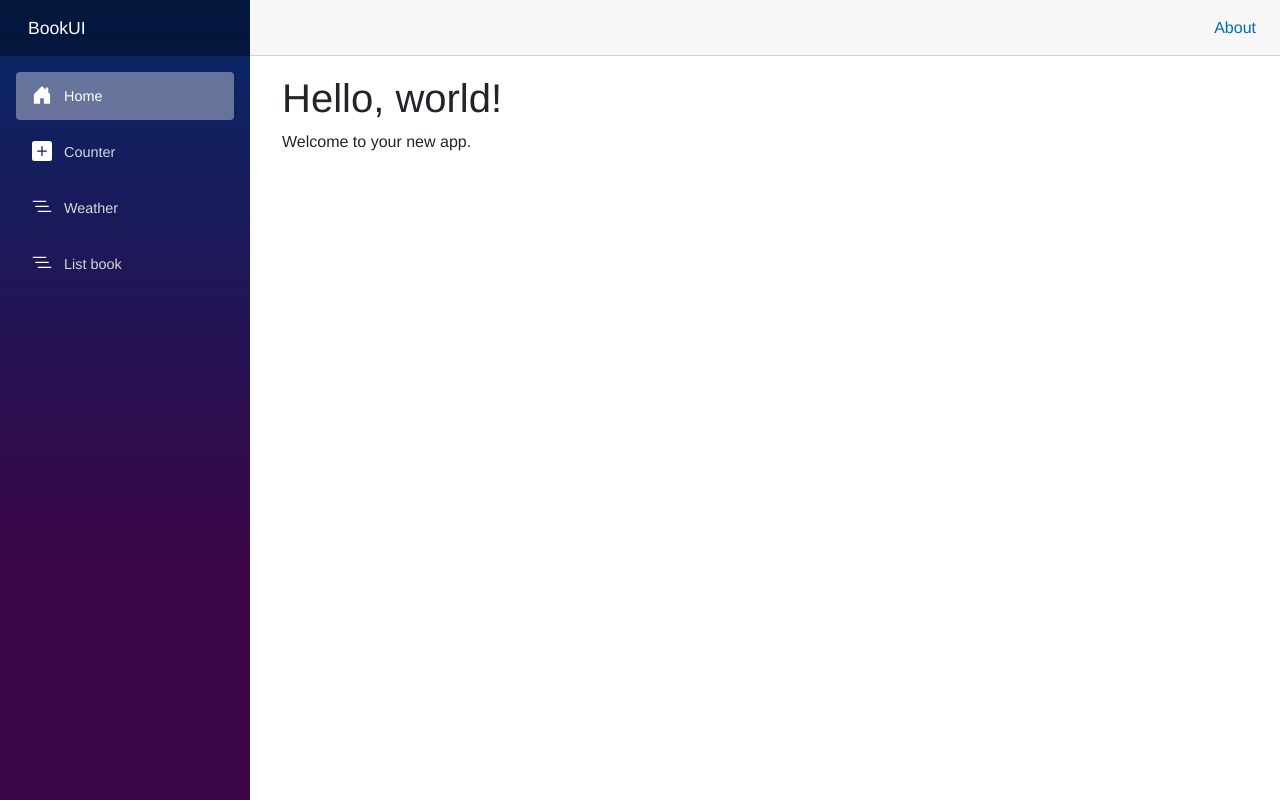
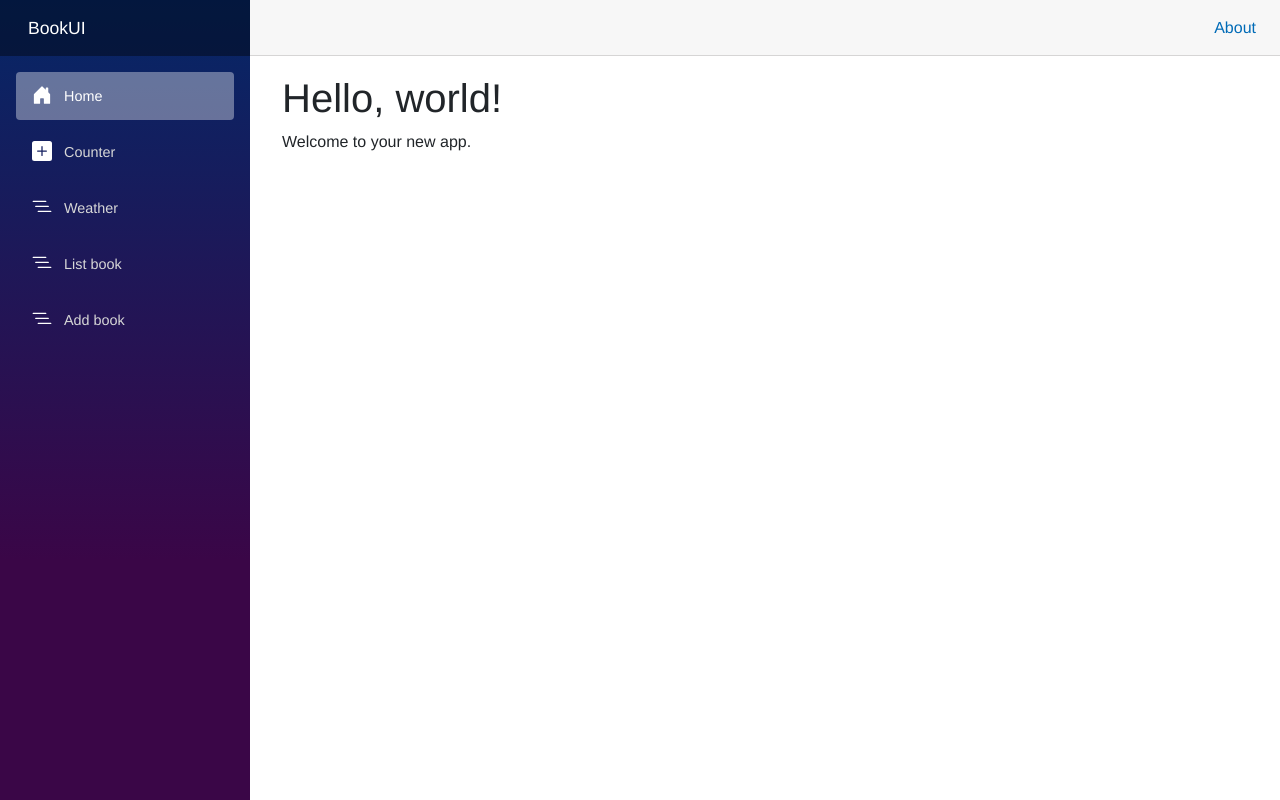
Before and after one commit to tdagn2202/AtSchoolCodes, an ASP.NET Core app: page / in a window 1280 px wide. Run offline with ASP.NET Core 8, Linux system fonts and the light colour scheme; style sheets or scripts are compiled from the project's sources.

Commit message:
fixing small issue

```diff
--- a/Components/Layout/NavMenu.razor
+++ b/Components/Layout/NavMenu.razor
@@ -31,5 +31,11 @@
                 <span class="bi bi-list-nested-nav-menu" aria-hidden="true"></span> List book
             </NavLink>
         </div>
+
+        <div class="nav-item px-3">
+            <NavLink class="nav-link" href="addbook">
+                <span class="bi bi-list-nested-nav-menu" aria-hidden="true"></span> Add book
+            </NavLink>
+        </div>
     </nav>
 </div>
```
Also changed, not shown: 2 other files.
